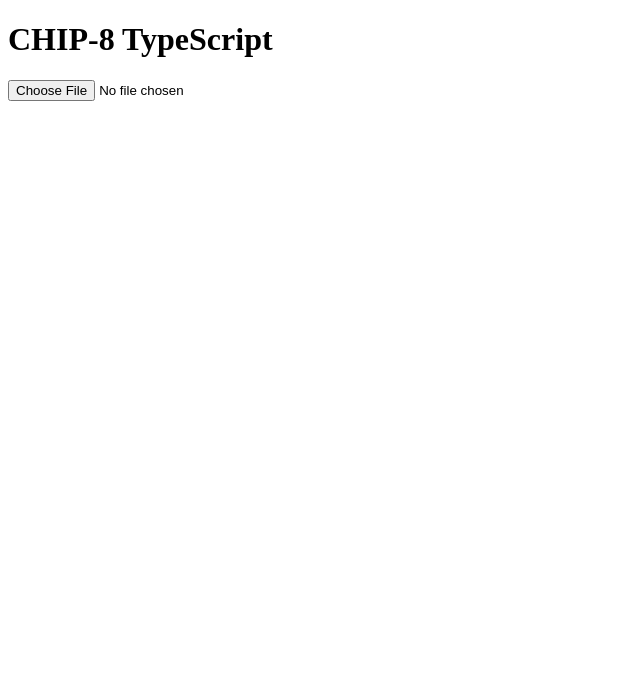
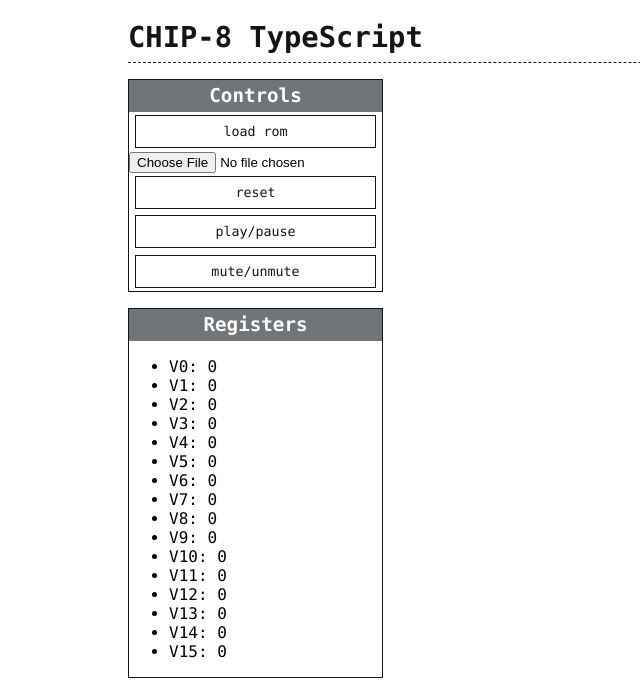
Before and after one commit to igorzoriy/chip-8, a website built with webpack: page public/index.html in a window 1280 px wide. Shown: the whole page, without its empty margins (0-640 px from the left). Built offline with nearby package versions, Linux system fonts and the light colour scheme.

Commit message:
Add ChipController, add some styles

```diff
--- a/public/index.html
+++ b/public/index.html
@@ -3,6 +3,26 @@
   <head>
     <meta charset="utf-8" />
     <title>CHIP-8 interpreter written in TypeScript</title>
+    <style>
+      :root {
+        --max-app-width: 1024px;
+        --bg-color: #ffffff;
+        --primary-color: #151515;
+        --secondary-color: #727578;
+        --font-family: Monaco, Lucida Console, monospace, serif;
+      }
+
+      html {
+        background-color: var(--bg-color);
+        font-size: 16px;
+        font-family: var(--font-family);
+      }
+
+      body {
+        margin: 0;
+        padding: 0;
+      }
+    </style>
   </head>
   <body>
     <noscript>You need to enable JavaScript to run this app.</noscript>
--- a/src/Chip8.ts
+++ b/src/Chip8.ts
@@ -271,4 +271,12 @@ export class Chip8 {
       /* eslint-enable no-case-declarations */
     }
   }
+
+  getInfo(): {
+    vRegisters: number[];
+  } {
+    return {
+      vRegisters: [...this.vRegisters],
+    };
+  }
 }
--- /dev/null
+++ b/src/ChipController.ts
@@ -0,0 +1,38 @@
+import { ReactiveController, ReactiveControllerHost } from "lit";
+import { Chip8 } from "./Chip8";
+import { Display } from "./Display";
+
+export class ChipController implements ReactiveController {
+  host: ReactiveControllerHost;
+  display: Display;
+  chip: Chip8;
+  private timer?: ReturnType<typeof setInterval>;
+
+  constructor(host: ReactiveControllerHost) {
+    (this.host = host).addController(this);
+    this.display = new Display();
+    this.chip = new Chip8(this.display);
+  }
+
+  loadRom(buffer: ArrayBuffer) {
+    this.chip.loadRom(buffer);
+  }
+
+  run() {
+    this.timer = setInterval(() => {
+      this.chip.performCycle();
+      this.display.dump();
+      this.host.requestUpdate();
+    }, 300);
+  }
+
+  getInfo() {
+    return this.chip.getInfo();
+  }
+
+  hostDisconnected() {
+    if (this.timer) {
+      clearInterval(this.timer);
+    }
+  }
+}
--- a/src/app.ts
+++ b/src/app.ts
@@ -1,26 +1,75 @@
 import { LitElement, html, css } from "lit";
 import { customElement } from "lit/decorators.js";
-import { Chip8 } from "./Chip8";
-import { Display } from "./Display";
+import { ChipController } from "./ChipController";
 
 @customElement("ch-app")
 export class App extends LitElement {
-  chip: Chip8;
-  display: Display;
-  timer?: ReturnType<typeof setInterval>;
+  static styles = [
+    css`
+      :host {
+        display: grid;
+        gap: 1rem;
+        grid-template-columns: 1fr 3fr;
+        grid-template-rows: auto;
+        grid-template-areas:
+          "header header"
+          "controls display"
+          "registers display";
+        max-width: var(--max-app-width);
+        margin: 0 auto;
+        padding: 0.6rem;
+      }
 
-  constructor() {
-    super();
-    this.display = new Display();
-    this.chip = new Chip8(this.display);
-  }
+      .app-header {
+        grid-area: header;
+        font-size: 1.8rem;
+        color: var(--primary-color);
+        border-bottom: 1px dashed var(--primary-color);
+        margin: 0.625rem 0 0;
+        padding-bottom: 0.5rem;
+      }
 
-  disconnectedCallback() {
-    super.disconnectedCallback();
-    if (this.timer) {
-      clearInterval(this.timer);
-    }
-  }
+      .controls {
+        grid-area: controls;
+        border: 1px solid var(--primary-color);
+        display: flex;
+        flex-direction: column;
+      }
+
+      .display {
+        grid-area: display;
+      }
+
+      .registers {
+        grid-area: registers;
+        border: 1px solid var(--primary-color);
+      }
+
+      .subheader {
+        margin: 0;
+        padding: 0.3rem;
+        font-size: 1.2rem;
+        background-color: var(--secondary-color);
+        color: var(--bg-color);
+        text-align: center;
+      }
+
+      .button {
+        margin: 0.2rem 0.4rem;
+        padding: 0.5rem;
+        background-color: var(--bg-color);
+        color: var(--primary-color);
+        border: 1px solid var(--primary-color);
+        font-family: var(--font-family);
+        cursor: pointer;
+      }
+      .button:hover {
+        color: var(--secondary-color);
+      }
+    `,
+  ];
+
+  private ctrl = new ChipController(this);
 
   async handleChange(e: Event) {
     const target = e.target as HTMLInputElement;
@@ -30,21 +79,34 @@ export class App extends LitElement {
     const file = target.files[0];
     try {
       const buffer = await file.arrayBuffer();
-      this.chip.loadRom(buffer);
+      this.ctrl.loadRom(buffer);
     } catch (e) {
       console.error(e);
     }
 
-    this.timer = setInterval(() => {
-      this.chip.performCycle();
-      this.display.dump();
-    }, 300);
+    this.ctrl.run();
   }
 
   render() {
+    const info = this.ctrl.getInfo();
+
     return html`
-      <h1>CHIP-8 TypeScript</h1>
-      <input type="file" @change="${this.handleChange}" />
+      <h1 class="app-header">CHIP-8 TypeScript</h1>
+      <section class="controls">
+        <h2 class="subheader">Controls</h2>
+        <button class="button">load rom</button>
+        <input type="file" @change="${this.handleChange}" />
+        <button class="button">reset</button>
+        <button class="button">play/pause</button>
+        <button class="button">mute/unmute</button>
+      </section>
+      <section class="registers">
+        <h2 class="subheader">Registers</h2>
+        <ul>
+          ${info.vRegisters.map((v, i) => html`<li>V${i}: ${v}</li>`)}
+        </ul>
+      </section>
+      <canvas class="display"></canvas>
     `;
   }
 }
--- a/webpack.config.js
+++ b/webpack.config.js
@@ -2,7 +2,7 @@ const path = require("path");
 const HtmlWebpackPlugin = require("html-webpack-plugin");
 
 module.exports = {
-  entry: "./src/app.ts",
+  entry: "./src/App.ts",
   output: {
     filename: "bundle.js",
     path: path.resolve(__dirname, "dist"),
```
